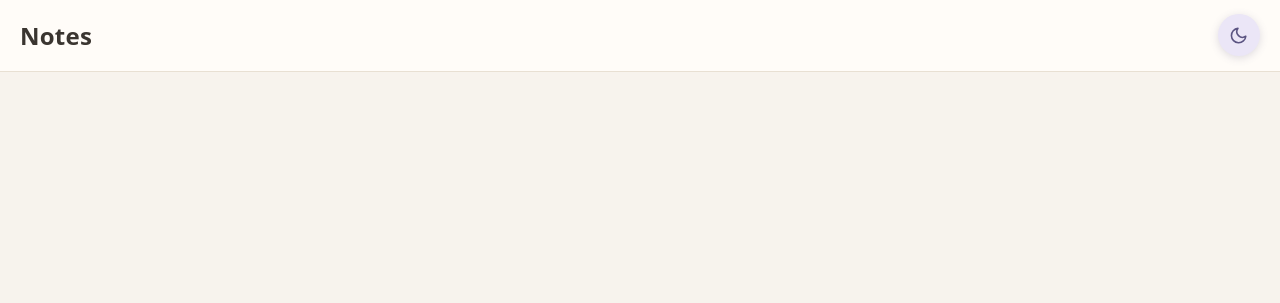
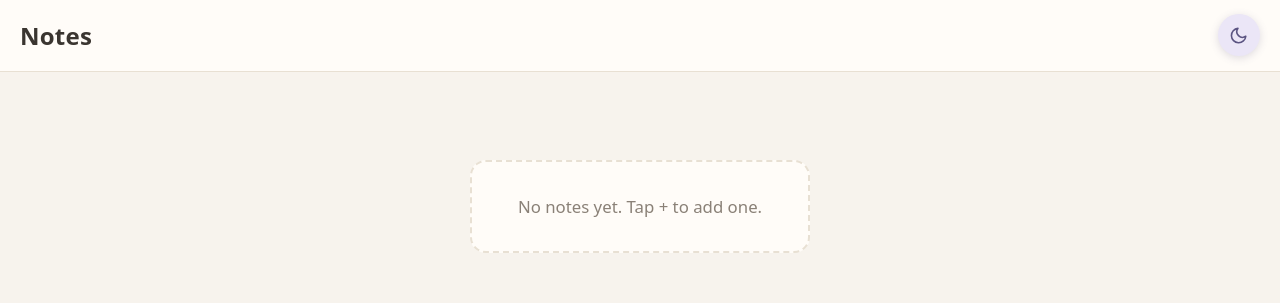
Before and after one commit to Arindam-Harh/Notes-App, a React app: page / in a window 1280 px wide. Shown: the top 303 px of the page. Built offline with nearby package versions, Linux system fonts and the light colour scheme; the HTML template or start-up script is replaced by a standard one.

Commit message:
Add Error functionality

```diff
--- a/src/App.jsx
+++ b/src/App.jsx
@@ -39,6 +39,9 @@ export const App = () => {
         </button>
       </header>
       <main className="display-notes">
+        {notes.length === 0 ? (
+          <p className="empty-notes">No notes yet. Tap + to add one.</p>
+        ) : (
           <ul className="notes-ul">
             {notes.map((note) => (
               <li className="note-card" key={note.id}>
@@ -50,6 +53,7 @@ export const App = () => {
               </li>
             ))}
           </ul>
+        )}
         <button
           className="add-notes"
           aria-label="Add note"
--- a/src/index.css
+++ b/src/index.css
@@ -159,7 +159,6 @@ body {
   color: var(--muted);
 }
 
-/* ---------- Floating add button ---------- */
 .add-notes {
   position: fixed;
   right: 1.5rem;
@@ -186,3 +185,16 @@ body {
 .add-notes:active {
   transform: scale(0.96);
 }
+.empty-notes {
+  margin: 4rem auto 0;
+  padding: 2rem 1.5rem;
+  max-width: 340px;
+  text-align: center;
+  font-size: 1.05rem;
+  line-height: 1.5;
+  color: var(--muted);
+  background: var(--surface);
+  border: 2px dashed var(--border);
+  border-radius: 16px;
+  transition: background 0.3s ease, border-color 0.3s ease, color 0.3s ease;
+}
```
Lines whose indentation alone changed are shown as unchanged.
